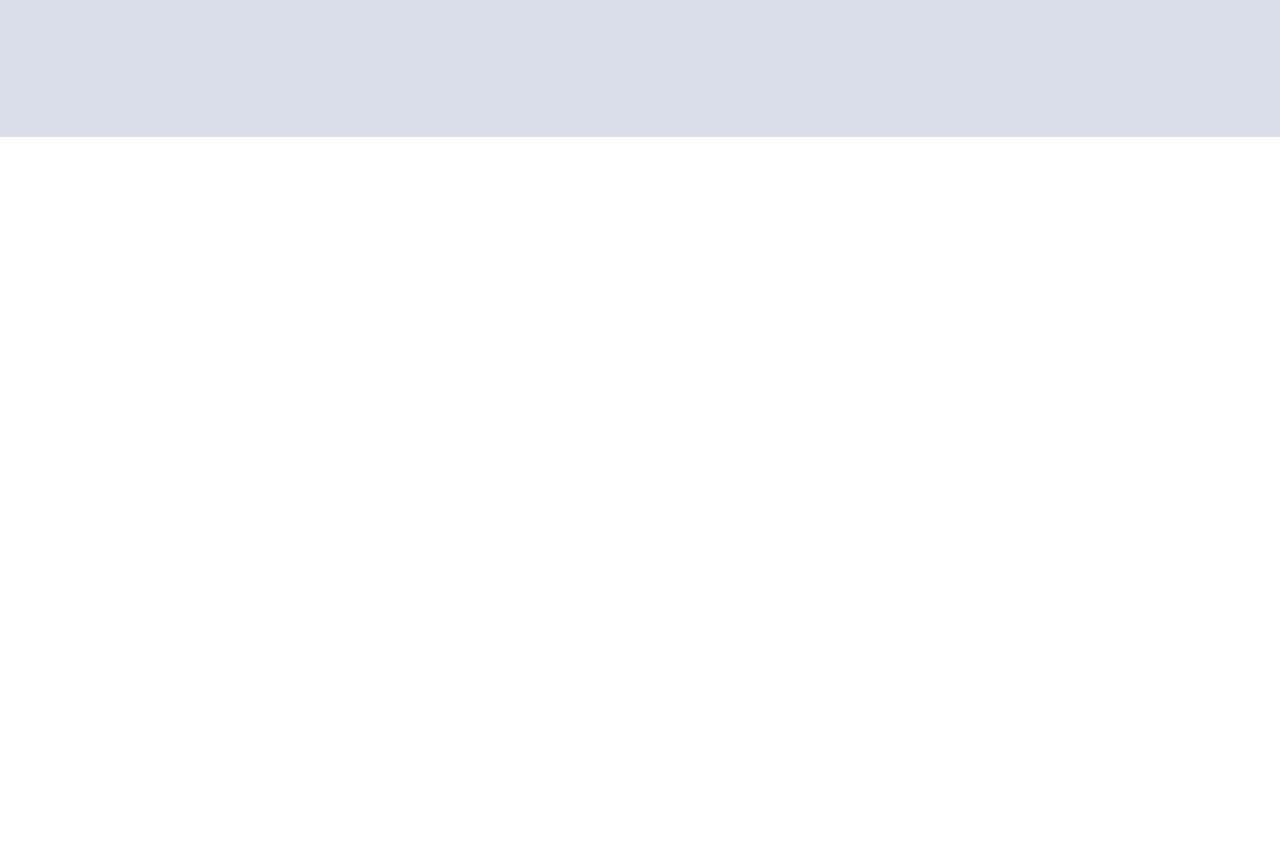
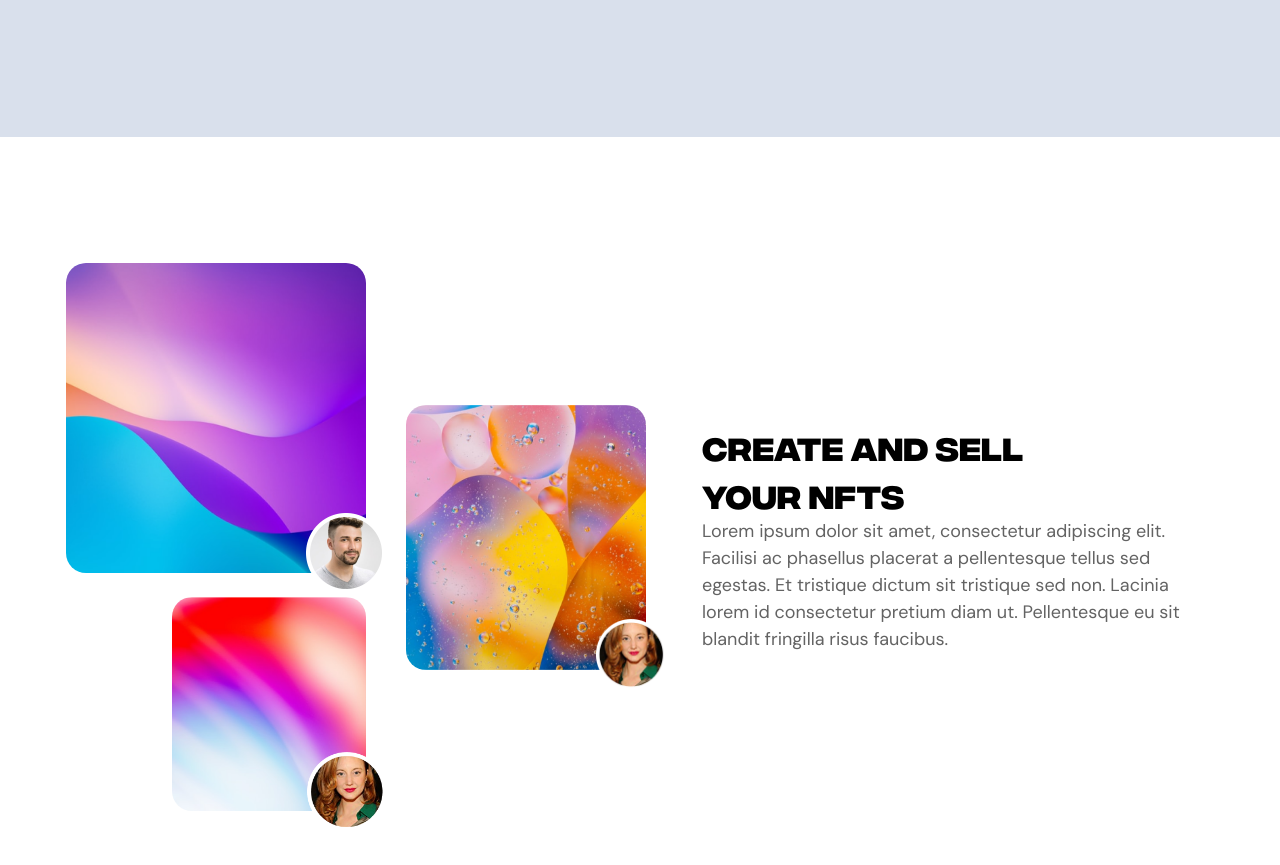
Before and after one commit to SparkEco/nftwallet, a Next.js app: page / in a window 1280 px wide. Shown: the part 2660-3525 px from the top of the page. Before the commit the page ends 2797 px from the top, so only its background shows below. Built offline with nearby package versions, Linux system fonts and the light colour scheme.

Commit message:
No time for comments XD

```diff
--- a/app/(site)/page.tsx
+++ b/app/(site)/page.tsx
@@ -1,5 +1,6 @@
 import Amaze from "@/components/Amaze";
 import Collections from "@/components/Collections";
+import Create from "@/components/Create";
 import Hero from "@/components/Hero";
 import TopCollection from "@/components/TopCollection";
 
@@ -10,6 +11,7 @@ function Home() {
       <Amaze />
       <TopCollection />
       <Collections />
+      <Create />
     </div>
   );
 }
--- /dev/null
+++ b/components/Create.tsx
@@ -0,0 +1,81 @@
+import Image from "next/image";
+import localFont from "next/font/local";
+const myFont = localFont({
+  src: "./intcf/IntegralCF-Bold.otf",
+  display: "swap",
+});
+import { DM_Sans } from "next/font/google";
+const dmSans = DM_Sans({
+  subsets: ["latin"],
+  display: "swap",
+});
+
+function Create() {
+  return (
+    <div className="flex justify-center space-x-14 h-[100vh] items-center w-full">
+      <div className="flex space-x-10 items-center">
+        <div className="block space-y-6">
+          <div
+            style={{
+              backgroundImage: "url('/stack1.png')",
+            }}
+            className="w-[300px] bg-cover rounded-[20px] h-[310px] relative"
+          >
+            <Image
+              src={`/face2.png`}
+              alt="face"
+              width={80}
+              height={80}
+              className="absolute bottom-[-20px] right-[-20px]"
+            />
+          </div>
+
+          <div
+            style={{
+              backgroundImage: "url('/stack3.png')",
+            }}
+            className="w-[194px] bg-cover rounded-[20px] h-[214px] relative float-right"
+          >
+            <Image
+              src={`/face3.png`}
+              alt="face"
+              width={80}
+              height={80}
+              className="absolute bottom-[-20px] right-[-20px]"
+            />
+          </div>
+        </div>
+        <div
+          style={{
+            backgroundImage: "url('/stack2.png')",
+          }}
+          className="w-[240px] bg-cover rounded-[20px] h-[265px] relative float-right"
+        >
+          <Image
+            src={`/face3.png`}
+            alt="face"
+            width={71}
+            height={71}
+            className="absolute bottom-[-20px] right-[-20px]"
+          />
+        </div>
+      </div>
+      <div className="block">
+        <pre className={`${myFont.className} text-[32px]`}>
+          {`CREATE AND SELL
+YOUR NFTS`}
+        </pre>
+        <p
+          className={`${dmSans.className} text-[#636363] text-[18px] lg:w-[512px]`}
+        >
+          Lorem ipsum dolor sit amet, consectetur adipiscing elit. Facilisi ac
+          phasellus placerat a pellentesque tellus sed egestas. Et tristique
+          dictum sit tristique sed non. Lacinia lorem id consectetur pretium
+          diam ut. Pellentesque eu sit blandit fringilla risus faucibus.
+        </p>
+      </div>
+    </div>
+  );
+}
+
+export default Create;
```
Also changed, not shown: public/face2.png (added), public/face3.png (added).
